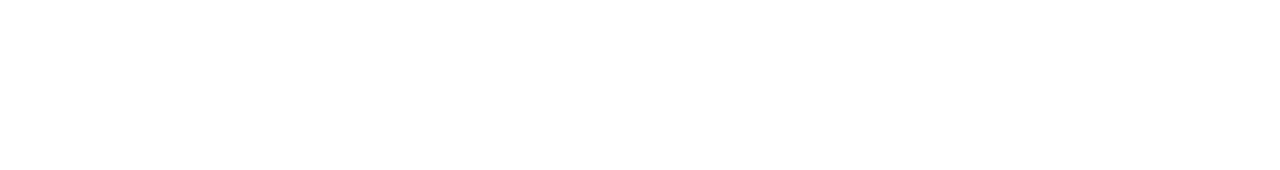
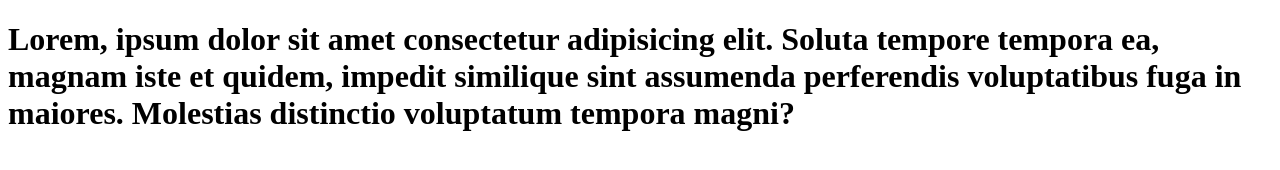
Before and after one commit to dmunthalli/Smis, a plain HTML site: page logout.html in a window 1280 px wide. Drawn offline with Linux system fonts and the light colour scheme.

Commit message:
added a section

```diff
--- a/logout.html
+++ b/logout.html
@@ -1,11 +1,16 @@
 <!DOCTYPE html>
 <html lang="en">
-<head>
-    <meta charset="UTF-8">
-    <meta name="viewport" content="width=device-width, initial-scale=1.0">
+  <head>
+    <meta charset="UTF-8" />
+    <meta name="viewport" content="width=device-width, initial-scale=1.0" />
     <title>Document</title>
-</head>
-<body>
-
-</body>
+  </head>
+  <body>
+    <h1>
+      Lorem, ipsum dolor sit amet consectetur adipisicing elit. Soluta tempore
+      tempora ea, magnam iste et quidem, impedit similique sint assumenda
+      perferendis voluptatibus fuga in maiores. Molestias distinctio voluptatum
+      tempora magni?
+    </h1>
+  </body>
 </html>
```
